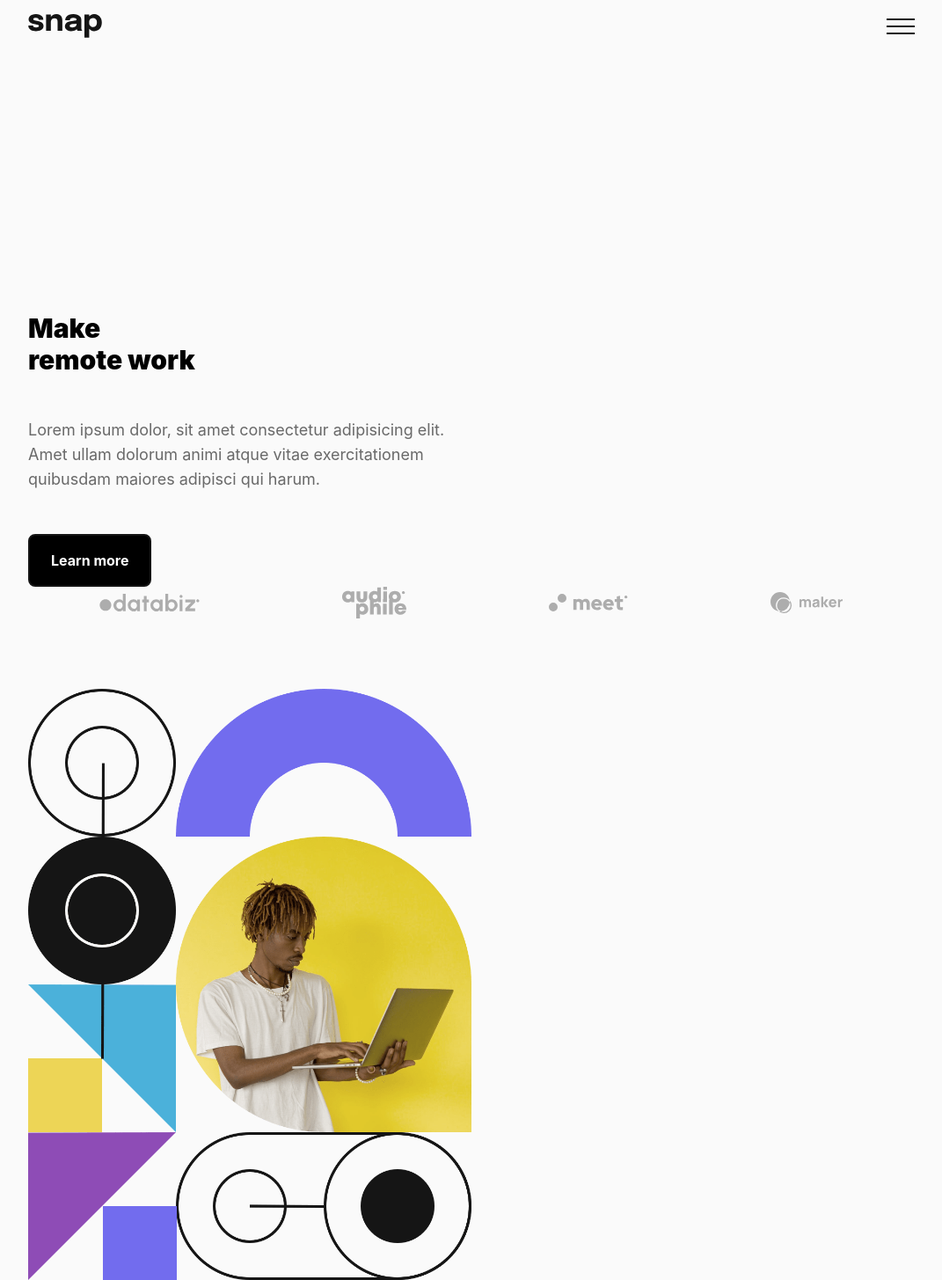
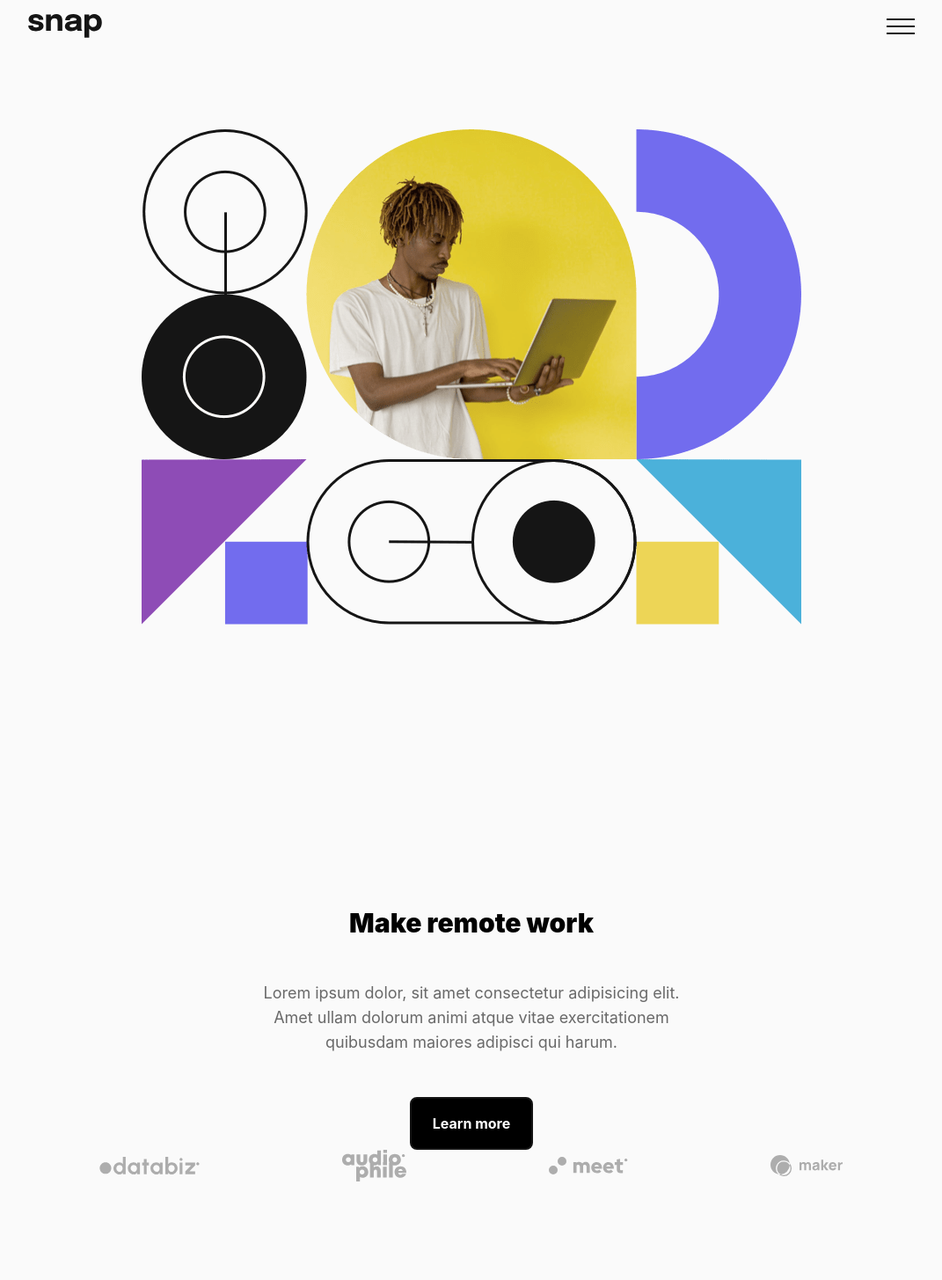
Before and after one commit to VladimirRM/Tailwind-, a React (Create React App) app: page / in a window 1280 px wide. Shown: the whole page at 88% size, without its empty margins (104-1175 px from the left). After the commit the page ends 1359 px from the top, so only its background shows below. Built offline with nearby package versions, Linux system fonts and the light colour scheme.

Commit message:
create addaptive classes for image and text

```diff
--- a/src/Components/Button/index.jsx
+++ b/src/Components/Button/index.jsx
@@ -3,7 +3,7 @@ import React from 'react'
 
 const borderStyles = 'border-2 border-almost-black rounded-lg '
 const filledStyles = 'text-white bg-black rounded-lg font-bold px-6 py-4 mx-0 hover:bg-transparent hover:text-almost-black border-2 border-almost-black'
-const Button = ({
+ export const Button = ({
 
     children = "",
     hasBorder = false,
--- a/src/Components/Main-section/Main-section.jsx
+++ b/src/Components/Main-section/Main-section.jsx
@@ -1,9 +1,11 @@
-import React from 'react'
-import MenImageMobile from '../../images/image-hero-mobile.png'
-import Button from '../Button'
-import MenImage from '../../images/image-hero-desktop.png';
 
 
+
+import React from 'react'
+import { Button } from '../Button'
+
+import MenImage from '../../images/image-hero-desktop.png';
+import MenImageMobile from '../../images/image-hero-mobile.png'
 import { ReactComponent as Databiz } from '../../images/client-databiz.svg'
 import { ReactComponent as Audiophile } from '../../images/client-audiophile.svg'
 import { ReactComponent as Meet } from '../../images/client-meet.svg'
@@ -11,9 +13,9 @@ import { ReactComponent as Maker } from '../../images/client-maker.svg'
 
 const MainSection = () => {
     return (
-        <section className='w-full flex-col flex mt-6  h-screen justify-between'>
-            <div className='relative text-left mt-12'>
-                <h1 className="text-3xl xl:text-8xl font-black mt-60 whitespace-pre-line">{`Make\n remote work`}</h1>
+        <section className='w-full flex-col  xl:flex-row flex mt-6 xl:h-screen justify-between'>
+            <div className='relative order-2 text-center xl-order-1 xl:text-left mt-12'>
+                <h1 className="text-3xl xl:text-8xl font-black mt-60 xl:whitespace-pre-line">{`Make\n remote work`}</h1>
                 <p className='text-medium-gray text-lg my-12 whitespace-pre-line'>
                     {`Lorem ipsum dolor, sit amet consectetur adipisicing elit.\n Amet ullam dolorum animi atque vitae exercitationem\n quibusdam maiores adipisci qui harum.`}
                 </p>
@@ -26,8 +28,11 @@ const MainSection = () => {
                     <Maker />
                 </div>
             </div>
-            <div className="flex w-2/4 mt-20">
+            <div className=" hidden xl:flex w-2/4 mt-20 order-2">
                 <img src={MenImage} alt='Men'/>
+            </div>
+            <div className="flex xl:hidden w-full mt-20  mb-8 justify-center order-1">
+                <img src={MenImageMobile} alt='Men'/>
             </div>
         </section>
     )
```
